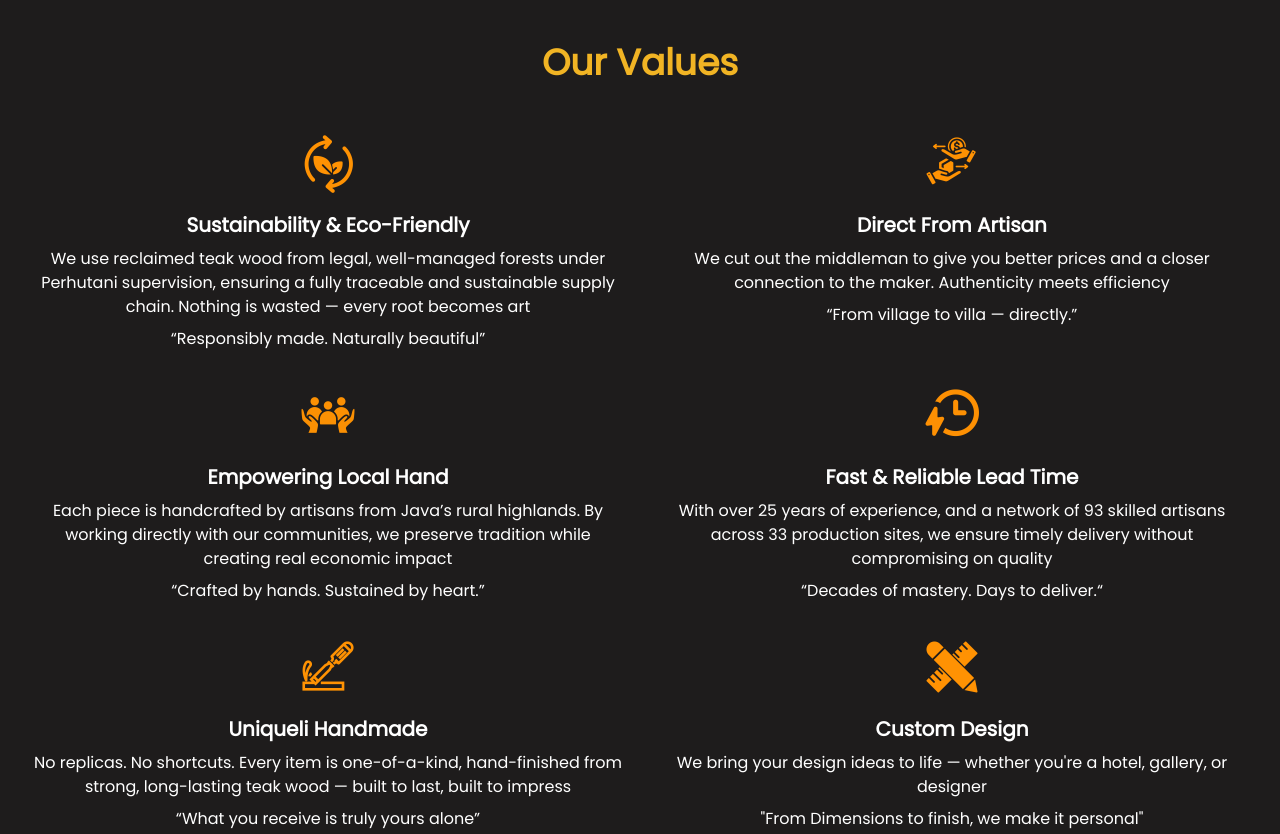
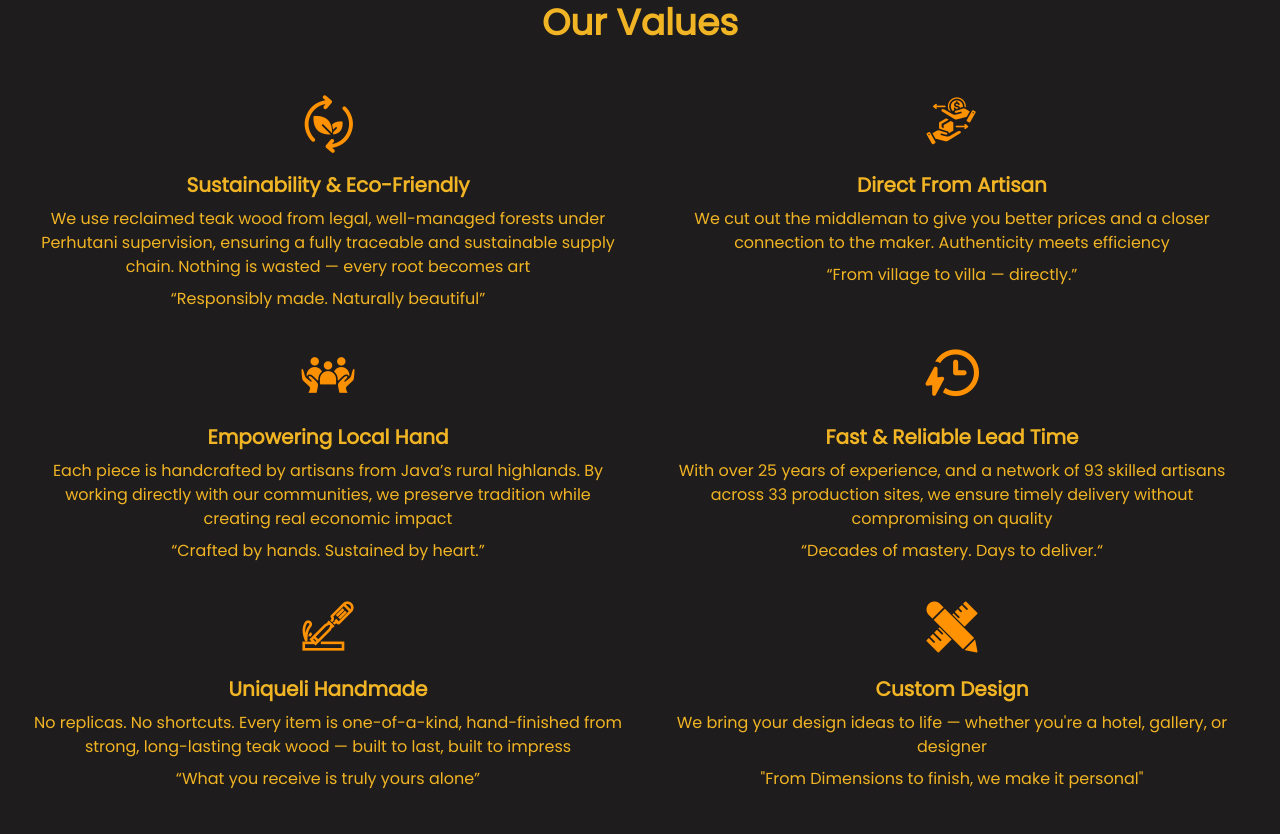
Before and after one commit to rootecraft/rootecraft.github.io, a website: page index.html in a window 1280 px wide. Shown: the part 1588-2422 px from the top of the page. Drawn offline with nearby package versions, Linux system fonts and the light colour scheme.

Commit message:
Bismillah

```diff
--- a/index.html
+++ b/index.html
@@ -7,7 +7,7 @@
     <title>Rootecraft | Teak Root Furniture and Sculpture & Exporter From Indonesia</title>
 
     <!-- SEO Meta Tags -->
-    <meta name="description" content="Rootecraft is an Indonesian exporter of high-quality teak root furniture and driftwood art. Perfect for villas, resorts, galleries, and global home decor markets.">
+    <meta name="description" content="Exporter of handcrafted teak root furniture, driftwood art, and eco-style home decor crafted for resorts, villas, galleries, and premium interior projects, SVLK-certified and globally shipped">
     <meta name="keywords" content="teak root furniture, root furniture exporter, driftwood art, Indonesian furniture, home decor export, wood sculpture, handcrafted furniture, teak root art">
     <meta name="author" content="Rootecraft - UD Bola Besar">
 
@@ -28,7 +28,7 @@
 
     <!-- Open Graph Meta for Social Media -->
     <meta property="og:title" content="Rootecraft | Teak Root Furniture Exporter from Indonesia" />
-    <meta property="og:description" content="Exporter of high-quality teak root furniture and handcrafted wood decor from Indonesia. Ideal for villas, resorts, galleries, and international buyers." />
+    <meta property="og:description" content="Exporter of handcrafted teak root furniture, driftwood art, and eco-style home decor crafted for resorts, villas, galleries, and premium interior projects, SVLK-certified and globally shipped" />
     <meta property="og:image" content="https://rootecraft.com/assets/logo.png" />
     <meta property="og:url" content="https://rootecraft.com" />
     <meta property="og:type" content="website" />
@@ -95,9 +95,7 @@
       <div class="container">
         <div class="flex flex-wrap lg:mx-12 mt-36 lg:mt-4">
           <div class="w-full self-center px-4 hero-s">
-            <h1 class="text-primary text-base text-center font-bold lg:text-4xl">Teak Root Furniture and Sculpture & Exporter From Indonesia</h1>
-            <p class="text-xs lg:text-xl text-center pb-1 text-milk lg:mt-2 ">
-             Export-quality driftwood art, root furniture, home decor for villa, resort and gallery market</p>
+            <h1 class="text-primary text-base text-center font-bold lg:text-4xl">Indonesian Exporter of Teak Root Furniture and Sculptures</h1>
           </div>
         </div>
       </div>
@@ -134,52 +132,52 @@
           <!-- Value 1: Expert craftmanship -->
           <div class="w-full md:w-1/2 px-4 mb-8 text-center">
               <img src="asset/val1.png" alt="Expert Craft Icon" style="height: 4rem; margin: 0 auto;">
-              <h3 class="lg:text-xl text-xs font-semibold text-white mt-4">Sustainability & Eco-Friendly</h3>
-              <p class=" text-xs lg:text-base text-white mt-2">
+              <h3 class="lg:text-xl text-xs font-semibold text-primary mt-4">Sustainability & Eco-Friendly</h3>
+              <p class=" text-xs lg:text-base text-primary mt-2">
                 We use reclaimed teak wood from legal, well-managed forests under Perhutani supervision, ensuring a fully traceable and sustainable supply chain. Nothing is wasted — every root becomes art</p>
-              <p class=" text-xs lg:text-base text-white mt-2">“Responsibly made. Naturally beautiful”</p>
+              <p class=" text-xs lg:text-base text-primary mt-2">“Responsibly made. Naturally beautiful”</p>
           </div>
           <!-- Value 2: Custom Design -->
           <div class="w-full md:w-1/2 px-4 mb-8 text-center">
               <img src="asset/val2.png" alt="Expert Craft Icon" style="height: 4rem; margin: 0 auto;">
-              <h3 class="lg:text-xl text-xs font-semibold text-white mt-4">Direct From Artisan</h3>
-              <p class="text-xs lg:text-base text-white mt-2">
-                We cut out the middleman to give you better prices and a closer connection to the maker. Authenticity meets efficiency<p class="text-xs lg:text-base text-white mt-2">“From village to villa — directly.”</p>
+              <h3 class="lg:text-xl text-xs font-semibold text-primary mt-4">Direct From Artisan</h3>
+              <p class="text-xs lg:text-base text-primary mt-2">
+                We cut out the middleman to give you better prices and a closer connection to the maker. Authenticity meets efficiency<p class="text-xs lg:text-base text-primary mt-2">“From village to villa — directly.”</p>
               </p>
           </div>
           <!-- Value 3: Durability -->
           <div class="w-full md:w-1/2 px-4 mb-8 text-center">
               <img src="asset/val3.png" alt="Expert Craft Icon" style="height: 4rem; margin: 0 auto;">
-              <h3 class="lg:text-xl text-xs font-semibold text-white mt-4">Empowering Local Hand</h3>
-              <p class="text-xs lg:text-base text-white mt-2">
-                Each piece is handcrafted by artisans from Java’s rural highlands. By working directly with our communities, we preserve tradition while creating real economic impact<p class="text-xs lg:text-base text-white mt-2">“Crafted by hands. Sustained by heart.”
+              <h3 class="lg:text-xl text-xs font-semibold text-primary mt-4">Empowering Local Hand</h3>
+              <p class="text-xs lg:text-base text-primary mt-2">
+                Each piece is handcrafted by artisans from Java’s rural highlands. By working directly with our communities, we preserve tradition while creating real economic impact<p class="text-xs lg:text-base text-primary mt-2">“Crafted by hands. Sustained by heart.”
               </p>
           </div>
           <!-- Value 4: Innovation -->
           <div class="w-full md:w-1/2 px-4 mb-8 text-center">
               <img src="asset/val4.png" alt="Expert Craft Icon" style="height: 4rem; margin: 0 auto;">
-              <h3 class="lg:text-xl text-xs font-semibold text-white mt-4">Fast & Reliable Lead Time</h3>
-              <p class="text-xs lg:text-base text-white mt-2">
+              <h3 class="lg:text-xl text-xs font-semibold text-primary mt-4">Fast & Reliable Lead Time</h3>
+              <p class="text-xs lg:text-base text-primary mt-2">
                 With over 25 years of experience, and a network of 93 skilled artisans across 33 production sites, we ensure timely delivery without compromising on quality</p>
-              <p class="text-xs lg:text-base text-white mt-2">“Decades of mastery. Days to deliver.“</p>
+              <p class="text-xs lg:text-base text-primary mt-2">“Decades of mastery. Days to deliver.“</p>
           </div>
           <!-- Value 3: Durability -->
           <div class="w-full md:w-1/2 px-4 mb-8 text-center">
               <img src="asset/val5.png" alt="Expert Craft Icon" style="height: 4rem; margin: 0 auto;">
-              <h3 class="lg:text-xl text-xs font-semibold text-white mt-4">Uniqueli Handmade</h3>
-              <p class="text-xs lg:text-base text-white mt-2">
+              <h3 class="lg:text-xl text-xs font-semibold text-primary mt-4">Uniqueli Handmade</h3>
+              <p class="text-xs lg:text-base text-primary mt-2">
                 No replicas. No shortcuts. Every item is one-of-a-kind, hand-finished from strong, long-lasting teak wood — built to last, built to impress
-                <p class="text-xs lg:text-base text-white mt-2">
+                <p class="text-xs lg:text-base text-primary mt-2">
                 “What you receive is truly yours alone”
               </p>
           </div>
           <!-- Value 3: Durability -->
           <div class="w-full md:w-1/2 px-4 mb-8 text-center">
               <img src="asset/val6.png" alt="Expert Craft Icon" style="height: 4rem; margin: 0 auto;">
-              <h3 class="lg:text-xl text-xs font-semibold text-white mt-4">Custom Design</h3>
-              <p class="text-xs lg:text-base text-white mt-2">
+              <h3 class="lg:text-xl text-xs font-semibold text-primary mt-4">Custom Design</h3>
+              <p class="text-xs lg:text-base text-primary mt-2">
                 We bring your design ideas to life — whether you're a hotel, gallery, or designer
-                <p class="text-xs lg:text-base text-white mt-2">
+                <p class="text-xs lg:text-base text-primary mt-2">
                 "From Dimensions to finish, we make it personal"
               </p>
           </div>
@@ -348,21 +346,6 @@
     <div class="hidden duration-700 ease-in-out" data-carousel-item>
         <img src="asset/11.jpeg" class="absolute block max-w-full h-[448px] -translate-x-1/2 -translate-y-1/2 top-1/2 left-1/2" alt="">
     </div>
-  <!-- Item 5 -->
-  <div class="hidden duration-700 ease-in-out" data-carousel-item>
-      <img src="asset/12.jpeg" class="absolute block max-w-full h-[448px] -translate-x-1/2 -translate-y-1/2 top-1/2 left-1/2" alt="">
-  </div>
-  <!-- Item 5 -->
-    <div class="hidden duration-700 ease-in-out" data-carousel-item>
-        <img src="asset/13.jpeg" class="absolute block max-w-full h-[448px] -translate-x-1/2 -translate-y-1/2 top-1/2 left-1/2" alt="">
-    </div>
-<!-- Item 5 -->
-<div class="hidden duration-700 ease-in-out" data-carousel-item>
-    <img src="asset/14.jpeg" class="absolute block max-w-full h-[448px] -translate-x-1/2 -translate-y-1/2 top-1/2 left-1/2" alt="">
-</div>
-<div class="hidden duration-700 ease-in-out" data-carousel-item>
-  <img src="asset/15.jpeg" class="absolute block max-w-full h-[448px] -translate-x-1/2 -translate-y-1/2 top-1/2 left-1/2" alt="">
-</div>
 </div>
 <div class="flex justify-center items-center pt-4">
     <button type="button" class="flex justify-center items-center me-4 h-full cursor-pointer group focus:outline-none" data-carousel-prev>
```
Also changed, not shown: asset/11.jpeg, asset/12.jpeg (deleted), asset/13.jpeg (deleted), asset/14.jpeg (deleted), asset/15.jpeg (deleted), asset/16.jpeg (deleted), asset/17.jpeg (deleted), asset/18.jpeg (deleted), asset/19.jpeg (deleted), 4 other files.
